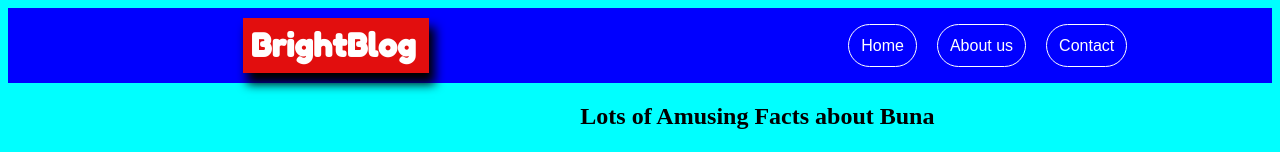
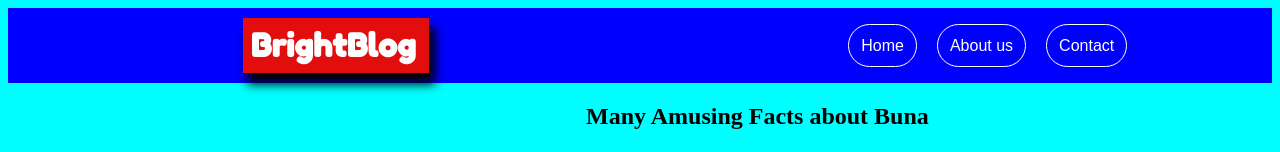
Before and after one commit to arkalel/arkalel.github.io, a plain HTML site: page index.html in a window 1280 px wide. Shown: the top 152 px of the page. Drawn offline with Linux system fonts and the light colour scheme; no server answers.

Commit message:
commit 3

```diff
--- a/index.html
+++ b/index.html
@@ -67,7 +67,7 @@
                 <header>
 
                   <!-- Article's header goes here -->
-                   <h2>Lots of Amusing Facts about Buna</h2>
+                   <h2>Many Amusing Facts about Buna</h2>
                    <h3>Read time: 100 minutes</h3>
                 </header>
                 <main>
```
